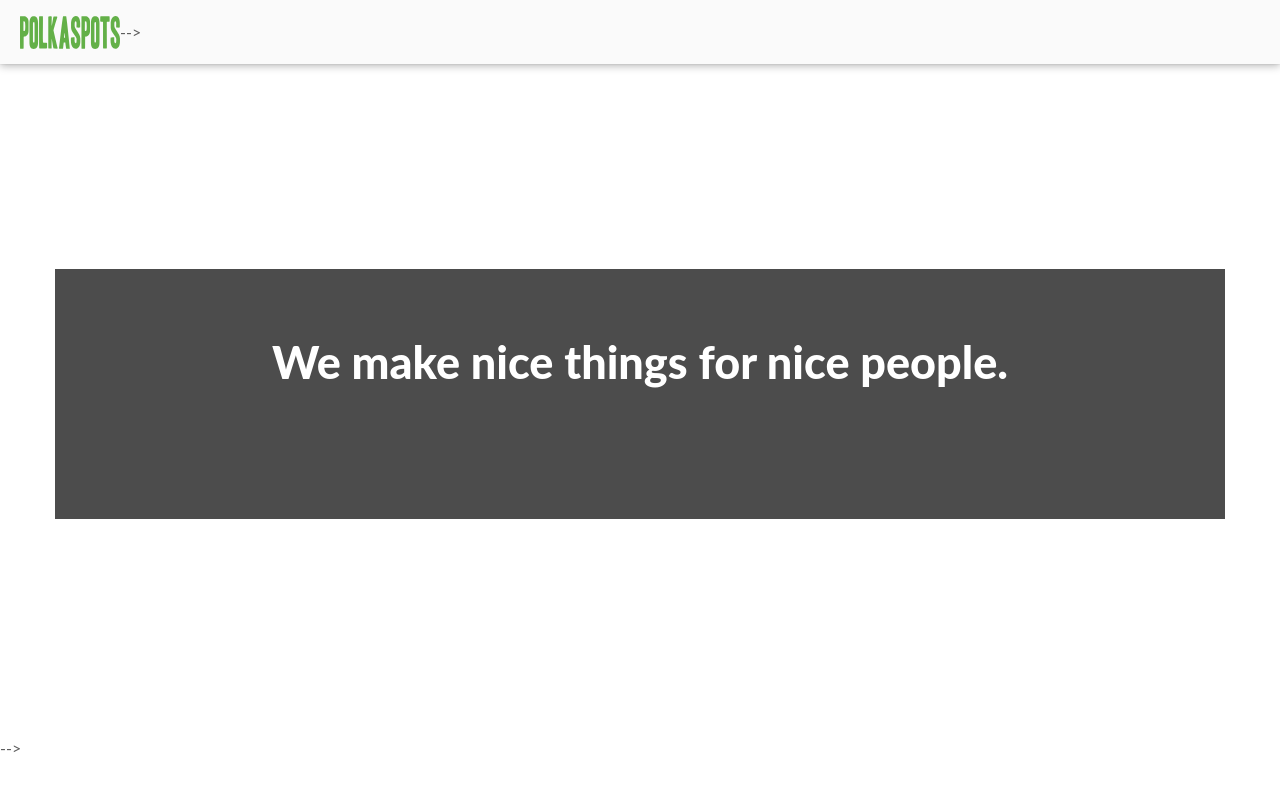
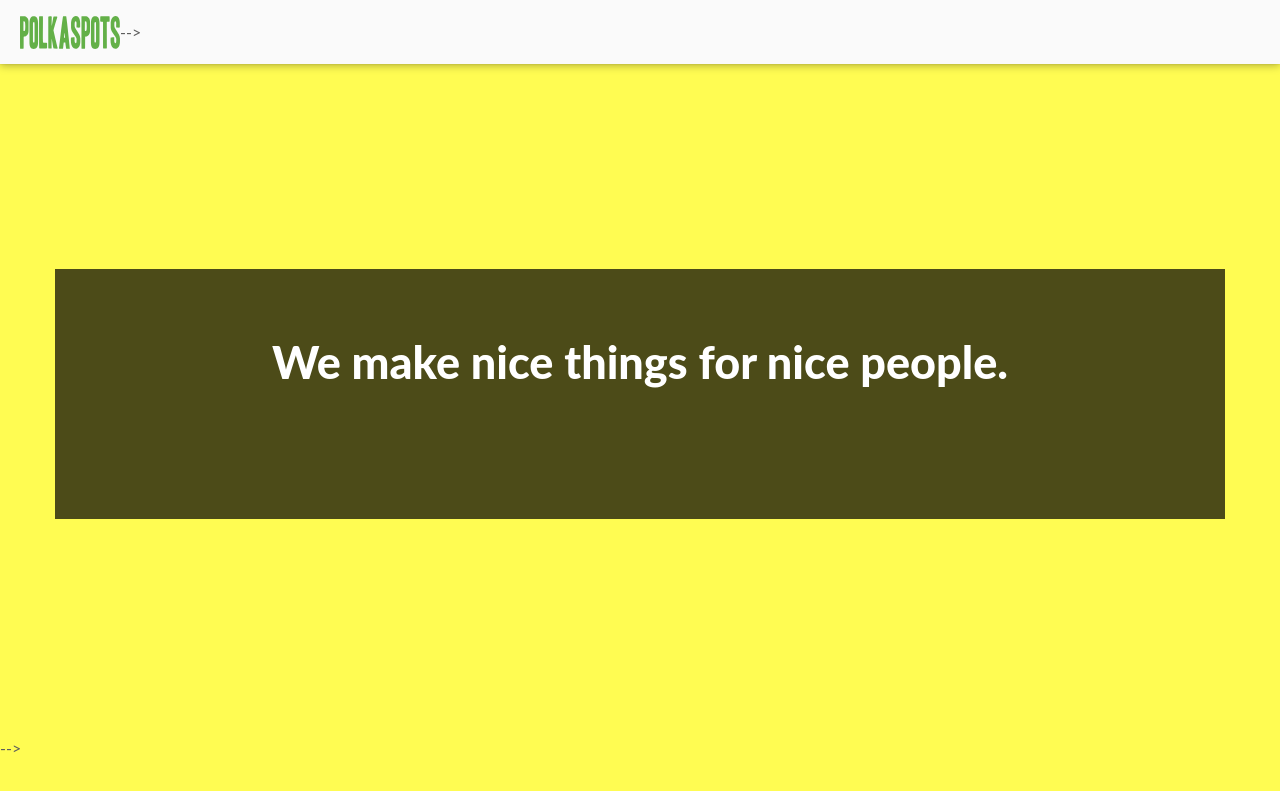
Before and after one commit to simonmorley/polkaspots.com, a Jekyll site: the page built from index.html, in a window 1280 px wide. Shown: the top 791 px of the page. Built offline with Jekyll 4.4.1, drawn with Linux system fonts in a browser that asks for light colours; nearby versions of some CDN libraries; Markdown is read by kramdown in place of the engine named in the settings.

Commit message:
Update home.css

```diff
--- a/css/home.css
+++ b/css/home.css
@@ -2,6 +2,7 @@
 
   body {
     /* background-color: grey!important; */
+    background-color: rgb(255,252, 82)
   }
 
   /* Home */
```
